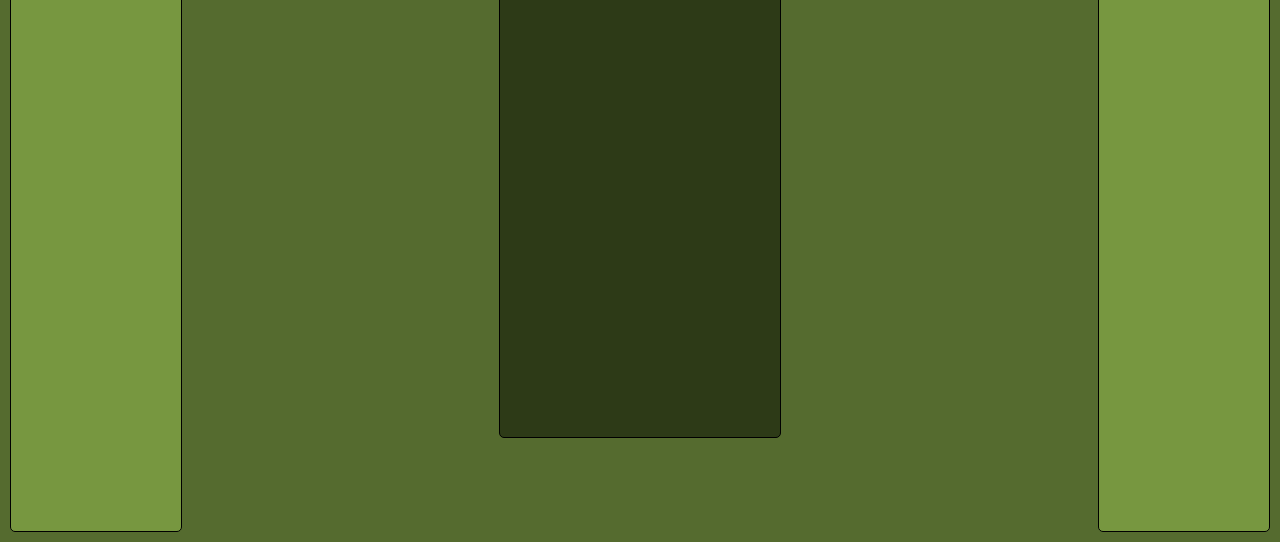
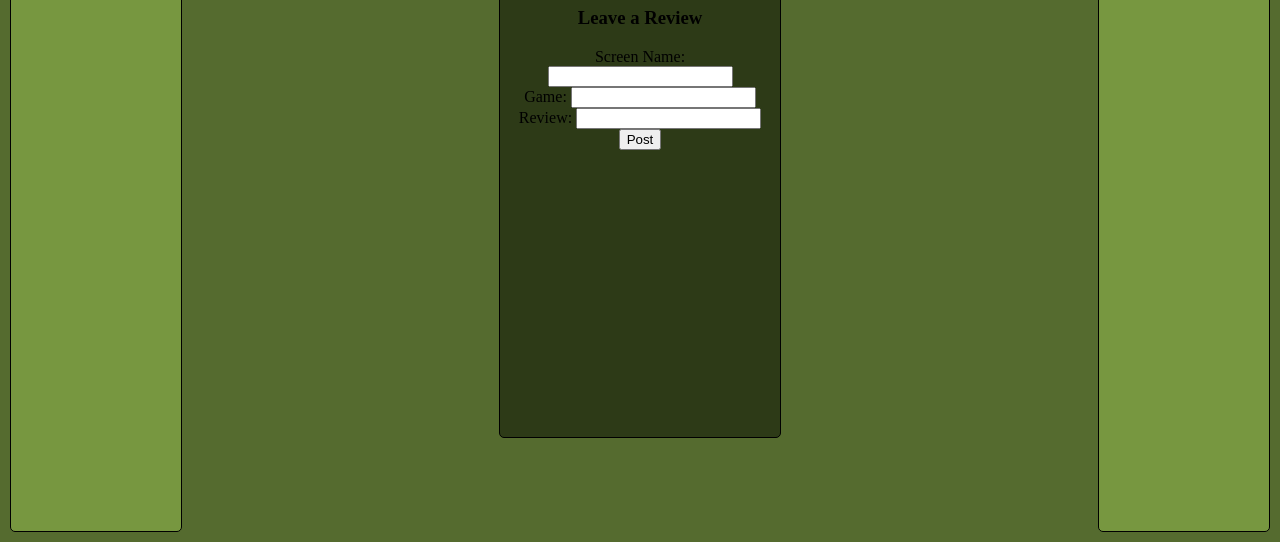
Before and after one commit to xxavierpolk/SBAWebsite1.12.25, a plain HTML site: page index.html in a window 1280 px wide. Shown: the part 258-800 px from the top of the page. Drawn offline with Linux system fonts and the light colour scheme; no server answers.

Commit message:
Incomplete Search, Successful Post

```diff
--- a/ajax.js
+++ b/ajax.js
@@ -1,4 +1,4 @@
-///////// This module is used for fetching data from an API /////////////
+///////// This module is used for fetching data from API's /////////////
  async function fetchGames() {
     try {
         const response = await fetch(`https://pokeapi.co/api/v2/version-group/`);
@@ -40,14 +40,26 @@
 
 
 // MAKING DAT POST REQUEST
-const post = {
-    userId: 1,
-    id: 1,
-    title: 'delectus aut autem',
-    body: 'quis ut nam facilis et officia qui',
-}
+
+
+const form = document.getElementById('createPost');
+
+const screenName = document.getElementById('screenName');
+const game = document.getElementById('game');
+const review = document.getElementById('review');
+
+form.addEventListener('submit', createPost);
+
+
 
 async function createPost() {
+    const post = {
+        userId: screenName.value,
+        id: 17,
+        title: game.value,
+        body: review.value,
+    };
+
     try {
         const OPTIONS = {
             method: 'POST',
--- a/app.js
+++ b/app.js
@@ -1,6 +1,6 @@
 ///////// This module handles the core logic ///////////////
 
-import { fetchGames, fetchPokemon, createPost } from './ajax.js';
+import { fetchGames, fetchPokemon, createPost} from './ajax.js';
 // import { displayReview } from './dom.js';
 // import * as DOM from './dom.js';
 fetchGames();
--- a/index.html
+++ b/index.html
@@ -16,7 +16,7 @@
 
         <div class="titleContainer">Pokemon Game Review Hub</div>
         <div class="navBar">
-            <h6>Home</h6>
+            <h6>Ho me</h6>
             <h6>Archives</h6>
             <h6>Home</h6>
             <h6>Home</h6>
@@ -37,7 +37,15 @@
             </div>
             <div class="forumField">
                 <h1>REVIEWS</h1>
-                <div class="forumContainer"></div>
+                <h3>Leave a Review</h3>
+                <form id="createPost">
+                    <label> Screen Name: <input id="screenName" type="text" /> </label> <br />
+                    <label> Game: <input id="game" type="text" /> </label><br />
+                    <label> Review: <input id="review" type="text" /> </label> <br />
+                    <input type="submit" value="Post" />
+                </form>
+
+            <div class="forumContainer"></div>
             </div>
         </div>
 
```
